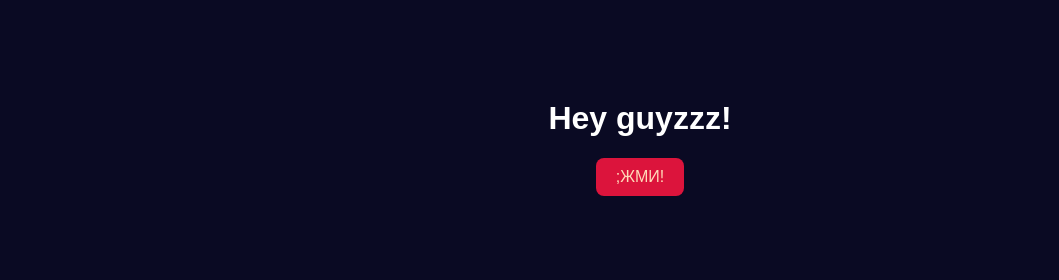
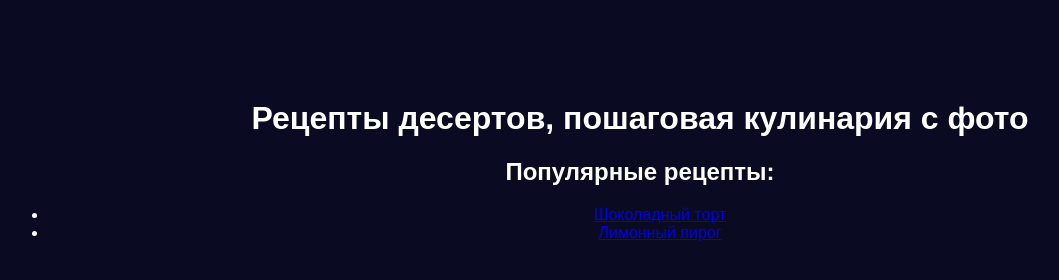
Before and after one commit to zarijah4/naemi-site, a website: page public/index.html in a window 1280 px wide. Shown: the whole page, without its empty margins (0-1059 px from the left). Drawn offline with Linux system fonts and the light colour scheme.

Commit message:
Updated site

```diff
--- a/public/index.html
+++ b/public/index.html
@@ -1,12 +1,23 @@
 <!DOCTYPE html>
-<html>
-    <head>
-        <title>YO ITZ MY 1ST SIT333!!!!!</title>
-        <link rel="stylesheet" href="style.css"/>
-    </head>
-    <body>
-        <h1>Hey guyzzz!</h1>
-        <button onclick="greet()">;ЖМИ!</button>
-        <script src="script.js"></script>
-    </body>
+<!DOCTYPE html>
+<html lang="ru">
+<head>
+  <meta charset="UTF-8">
+  <meta name="viewport" content="width=device-width, initial-scale=1.0">
+  <title>Мой сайт с рецептами десертов</title>
+  <link rel="stylesheet" href="style.css">
+</head>
+<body>
+  <header>
+    <h1>Рецепты десертов, пошаговая кулинария с фото</h1>
+  </header>
+
+  <main>
+    <h2>Популярные рецепты:</h2>
+    <ul>
+      <li><a href="chocolate-cake.html">Шоколадный торт</a></li>
+      <li><a href="lemon-pie.html">Лимонный пирог</a></li>
+    </ul>
+  </main>
+</body>
 </html>
```
